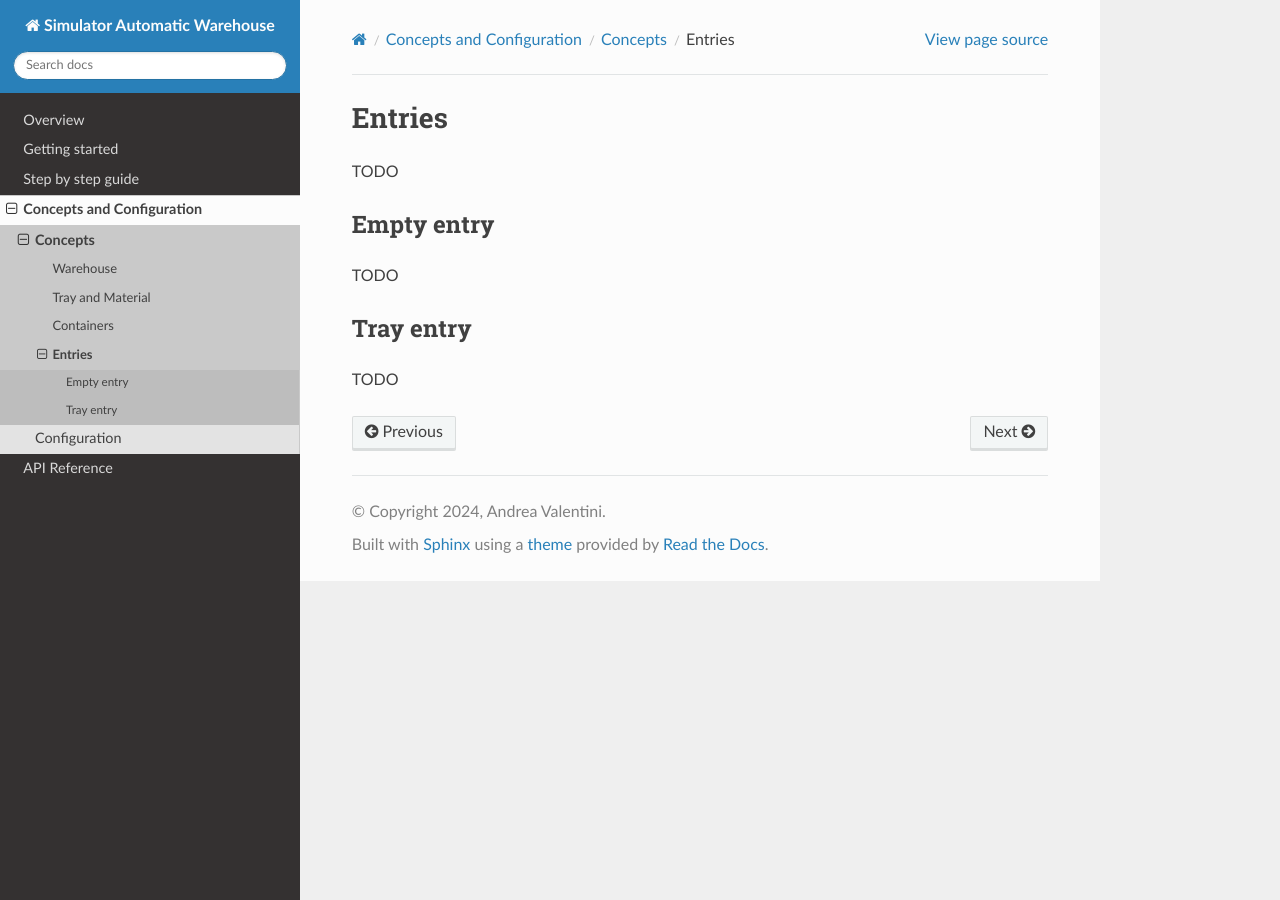
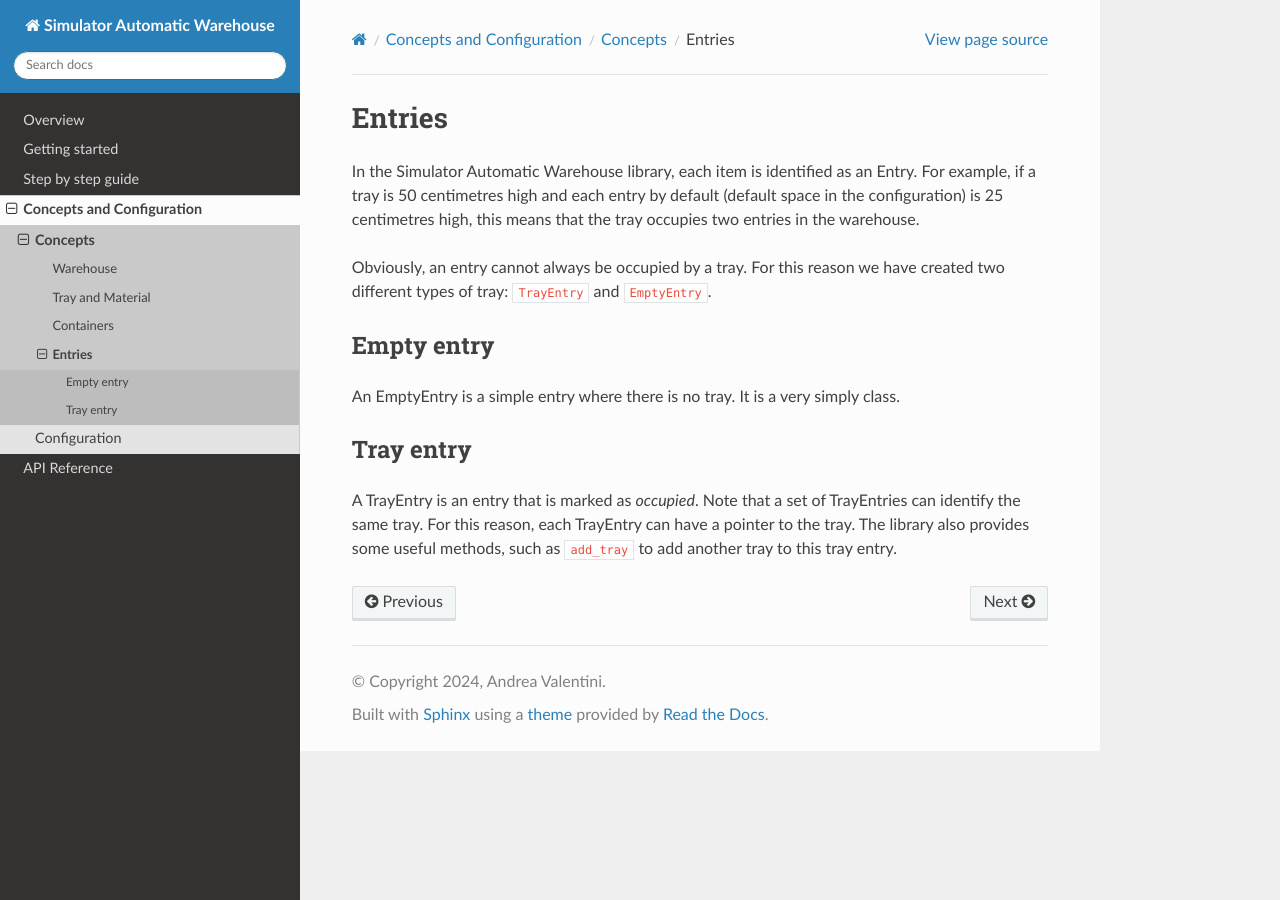
Before and after one commit to AndreVale69/simulator-automatic-warehouse, a Sphinx documentation site: the page built from docs/sections/concepts-and-configuration/concepts/entries.rst, in a window 1280 px wide. Built offline with Sphinx 7.4.7 and the Read the Docs theme 2.0.0, drawn with Linux system fonts in a browser that asks for light colours.

Commit message:
Added entries section

```diff
--- a/docs/sections/concepts-and-configuration/concepts/entries.rst
+++ b/docs/sections/concepts-and-configuration/concepts/entries.rst
@@ -3,16 +3,26 @@
 Entries
 =======
 
-TODO
+In the Simulator Automatic Warehouse library, each item is identified as an Entry.
+For example, if a tray is 50 centimetres high and each entry by default
+(default space in the configuration) is 25 centimetres high,
+this means that the tray occupies two entries in the warehouse.
+
+Obviously, an entry cannot always be occupied by a tray.
+For this reason we have created two different types of tray: ``TrayEntry`` and ``EmptyEntry``.
 
 -----------
 Empty entry
 -----------
 
-TODO
+An EmptyEntry is a simple entry where there is no tray. It is a very simply class.
 
 ----------
 Tray entry
 ----------
 
-TODO
+A TrayEntry is an entry that is marked as `occupied`.
+Note that a set of TrayEntries can identify the same tray.
+For this reason, each TrayEntry can have a pointer to the tray.
+The library also provides some useful methods,
+such as ``add_tray`` to add another tray to this tray entry.
```
